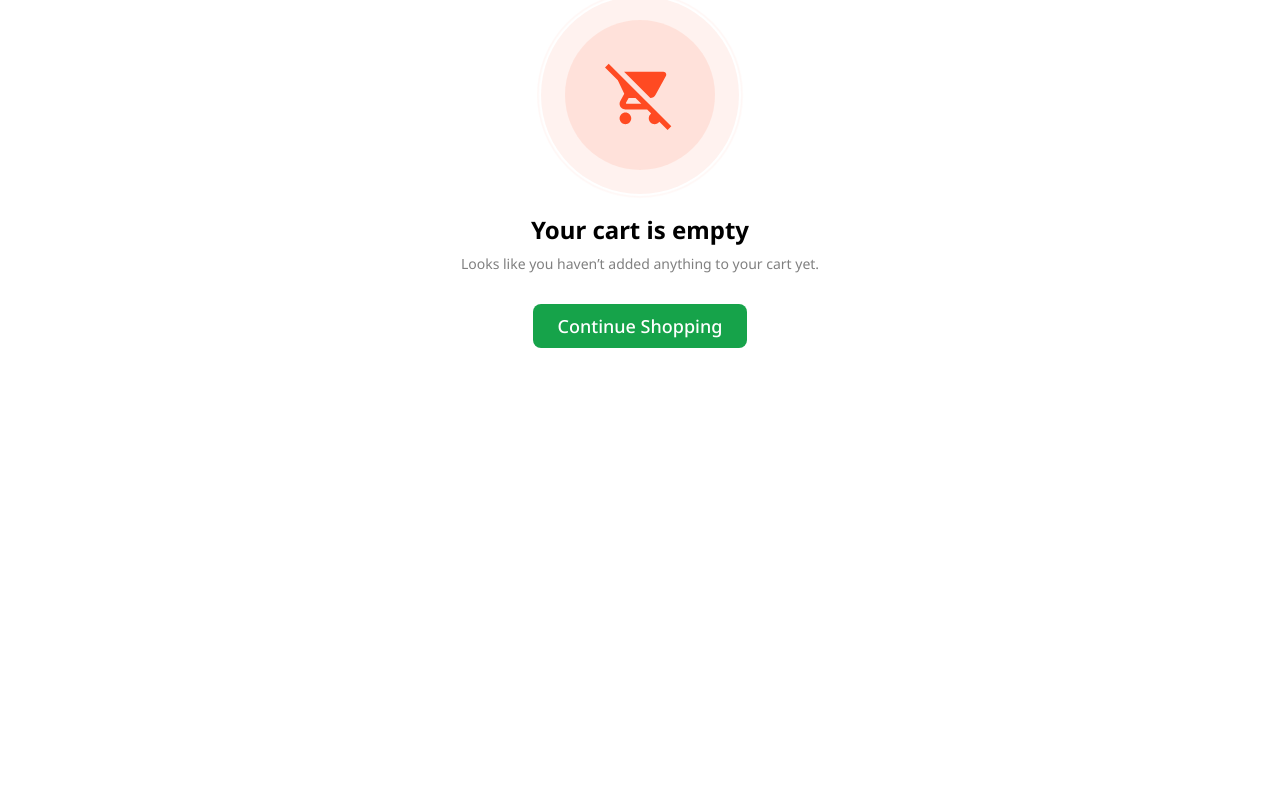
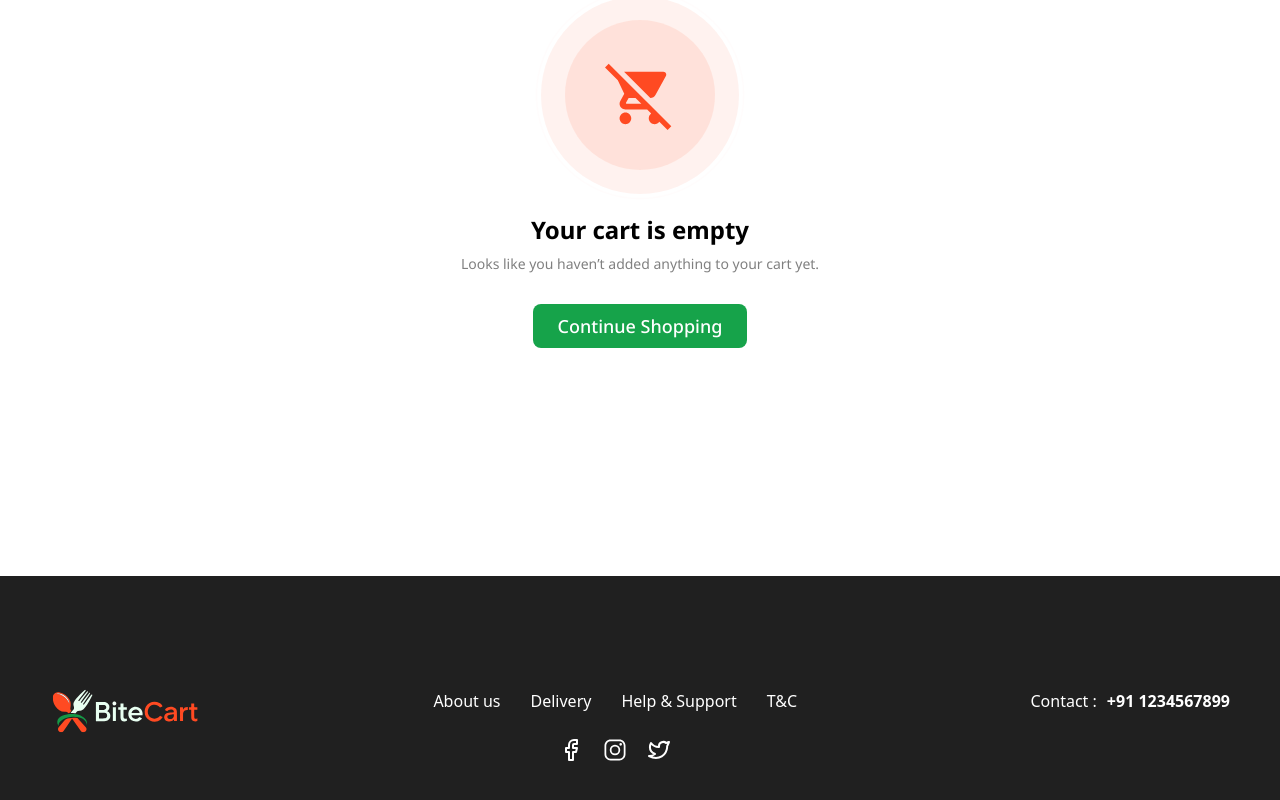
Before and after one commit to ShreyaGoyal228/food-website, a Next.js app: page /cart in a window 1280 px wide. Shown: the part 334-1134 px from the top of the page. Before the commit the page ends 910 px from the top, so only its background shows below. Built offline with nearby package versions, Linux system fonts and the light colour scheme.

Commit message:
add: footer

```diff
--- a/src/app/layout.tsx
+++ b/src/app/layout.tsx
@@ -23,7 +23,7 @@ export default function RootLayout({
           <Suspense fallback="Loading...">{children}</Suspense>
         </div>
         <Toaster />
-        {/* <Footer /> */}
+        <Footer />
       </body>
     </html>
   );
--- a/src/components/shared/footer.tsx
+++ b/src/components/shared/footer.tsx
@@ -8,7 +8,7 @@ export default function Footer() {
   return (
     <>
       <div className="container max-w-full mx-auto bg-[#202020]">
-        <div className="text-sm py-[90px] lg:py-[113px]  text-white text-center flex flex-row justify-between items-start">
+        <div className="text-sm gap-10 py-[81px] lg:py-[113px]  text-white text-center flex flex-col lg:flex-row items-center lg:justify-between lg:items-start">
           <Link
             href="/"
             className="flex flex-row items-center gap-2 md:gap-2.5 "
@@ -22,14 +22,14 @@ export default function Footer() {
               />
             </div>
           </Link>
-          <div className="flex flex-col gap-5 lg:gap-[25px] xl:gap-[30px] items-center">
-            <ul className="text-white text-sm lg:text-base font-medium flex flex-row gap-5 lg:gap-[30px] xl:gap-[50px] 2xl:gap-[60px]">
+          <div className="flex flex-col lg:gap-[25px] xl:gap-[30px] items-center">
+            <ul className="text-white text-sm lg:text-base font-medium flex flex-col lg:flex-row gap-[25px] lg:gap-[30px] xl:gap-[50px] 2xl:gap-[60px]">
               <li>About us</li>
               <li>Delivery</li>
               <li>Help & Support</li>
               <li>T&C</li>
             </ul>
-            <div className="flex items-center gap-4 lg:gap-5">
+            <div className="hidden lg:flex items-center lg:gap-5">
               <FiFacebook className="size-5 lg:size-6 hover:scale-[1.06] transition-all duration-300" />
               <IoLogoInstagram className="size-5 lg:size-6 hover:scale-[1.06] transition-all duration-300" />
               <TbBrandTwitter className="size-5 lg:size-6 hover:scale-[1.06] transition-all duration-300" />
@@ -38,8 +38,16 @@ export default function Footer() {
             {/* icons */}
           </div>
 
+<div className="flex flex-col items-center gap-[27px]">
           <div className="text-sm lg:text-base font-normal flex items-center gap-2.5">
             Contact : <span className="font-bold">+91 1234567899</span>
+          </div>
+
+          <div className="flex flex-row gap-[30px] lg:hidden items-center">
+            <FiFacebook className="size-5 lg:size-6 hover:scale-[1.06] transition-all duration-300" />
+            <IoLogoInstagram className="size-5 lg:size-6 hover:scale-[1.06] transition-all duration-300" />
+            <TbBrandTwitter className="size-5 lg:size-6 hover:scale-[1.06] transition-all duration-300" />
+          </div>
           </div>
         </div>
       </div>
```
